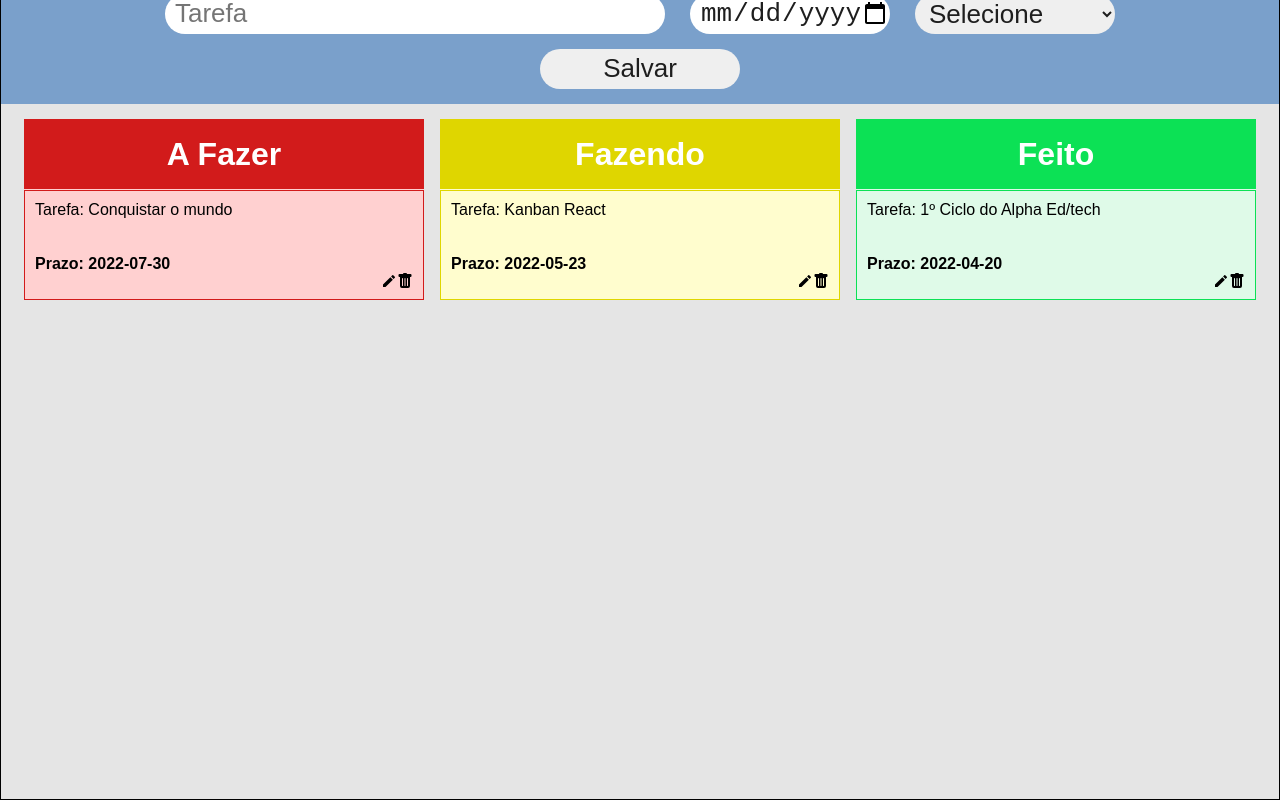
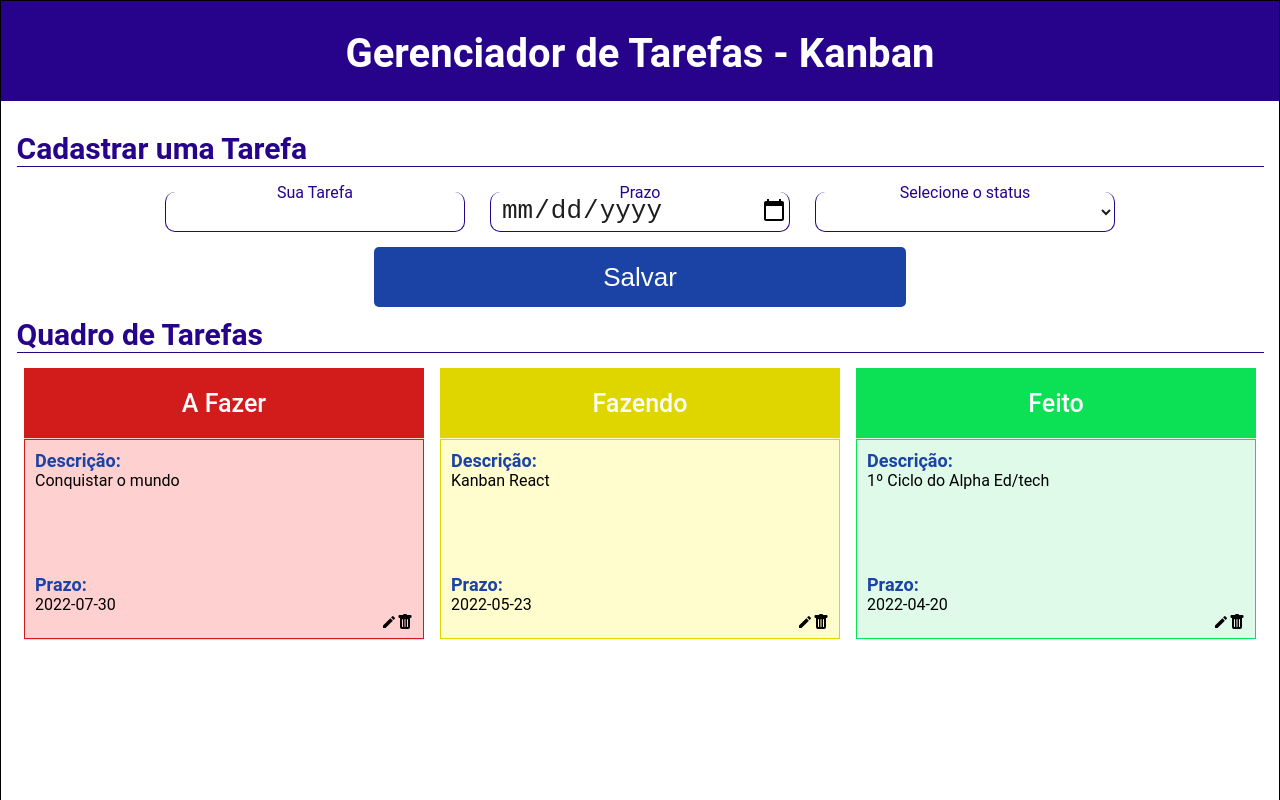
Before and after one commit to rodrigolfranca/kanban-react, a React (Create React App) app: page / in a window 1280 px wide. Shown: the top 800 px of the page. Built offline with nearby package versions, Linux system fonts and the light colour scheme; the HTML template or start-up script is replaced by a standard one.

Commit message:
style: done

```diff
--- a/src/components/Card/Card.jsx
+++ b/src/components/Card/Card.jsx
@@ -28,8 +28,10 @@ function Card(props) {
 
     return (
         <CardStyle className='card'>
-            <p>Tarefa: {props.description}</p>
-            <p>Prazo: { (todayDate < props.date || props.status === "2")? props.date : props.date+" - Tarefa Expirada"}</p>
+            <h2>Descrição:</h2>
+            <p className='CardDescription'>{props.description}</p>
+            <h2>Prazo:</h2>
+            <p>{ (todayDate < props.date || props.status === "2")? props.date : props.date+" - Tarefa Expirada"}</p>
             <div className='icons'>
                 <BsFillTrashFill onClick={cleanCard} />
                 <MdModeEditOutline onClick={updateCard} />
--- a/src/components/Card/style.js
+++ b/src/components/Card/style.js
@@ -1,20 +1,23 @@
 import Styled from 'styled-components'
 
 export const CardStyle = Styled.div`
-    margin: 0px;
+    margin: 0px 0px 1px 0px;
     border-collapse: collapse;
     padding: 10px;
     width: 100%;
-    height: fit-content;
-        p:first-child {
-            height: 54px;
+    height: 200px;
+        h2 {
+            color: #1B42A5;
+            font-style: normal;
+            font-weight: 500px;
+            font-size: 18px;
+            line-height: 21px;
+        }
+        .CardDescription {
+            height: 103px;
             overflow-y: scroll;
             font-weight: 400
         }
-        p {
-            font-weight: bold
-        }
-
         .icons {
             display: flex;
             flex-direction: row-reverse;
--- a/src/components/Form/Form.jsx
+++ b/src/components/Form/Form.jsx
@@ -1,18 +1,27 @@
 import React from 'react';
-import { StyledForm, StyledDescription, StyledDate, StyledStatus, StyledButton, FormContainer } from './style';
+import { StyledForm, StyledInput, StyledStatus, StyledNest, StyledButton, FormContainer } from './style';
 
 const Form = (props) => {
     return (
         <FormContainer>
             <StyledForm>
-                <StyledDescription type='text' name="description" placeholder='Tarefa' className="description" value={props.description} onInput={event => props.setDescription(event.target.value)} />
-                <StyledDate type='date' name="date" className="date" value={props.date} onInput={event => props.setDate(event.target.value)} />
-                <StyledStatus className="status" value={props.status} onChange={event => props.setStatus(event.target.value)}>
-                    <option value="-1">Selecione</option>
+                <StyledNest>
+                    <label for='description'>Sua Tarefa</label>
+                    <StyledInput type='text' name="description" className="description" value={props.description} onInput={event => props.setDescription(event.target.value)} />
+                </StyledNest>
+                <StyledNest>
+                    <label for='date'>Prazo</label>
+                    <StyledInput type='date' name="date" className="date" value={props.date} onInput={event => props.setDate(event.target.value)} />
+                </StyledNest>
+                <StyledNest>
+                    <label for='status'>Selecione o status</label>
+                <StyledStatus className="status" name='status' value={props.status} onChange={event => props.setStatus(event.target.value)}>
+                    <option value="-1"></option>
                     <option value="0">Para Fazer</option>
                     <option value="1">Fazendo</option>
                     <option value="2">Feito</option>
                 </StyledStatus>
+                </StyledNest>
                 <StyledButton type='button' className="addButton" value='Salvar' onClick={props.save}  />
             </StyledForm>
         </FormContainer>
--- a/src/components/Form/style.js
+++ b/src/components/Form/style.js
@@ -5,7 +5,6 @@ export const FormContainer = Styled.div`
     width: 100%;
     display: flex;
     justify-content: center;
-    background-color: #7aa0cb;
 `
 
 export const StyledForm = Styled.div`
@@ -16,53 +15,72 @@ export const StyledForm = Styled.div`
     justify-content: center;
     flex-wrap: wrap;
     column-gap: 25px;
-    row-gap: 10px;
-    background-color: #7aa0cb;
+    row-gap: 20px;
 `;
 
-export const StyledDescription = Styled.input`
+export const StyledNest = Styled.div`
     height: 40px;
-    width: 500px;
-    padding-left: 10px;
-    border-radius: 20px;
-    border:none;
+    width: 300px;
+    margin-top: 10px;
 
-    font-size: 26px;
-    color: #1e1e1e;
+    display: flex;
+    flex-direction: row;
+    flex-wrap: wrap;
+    align-content: center;
+    row-gap: -1px;
+
+        label {
+            width: 300px;
+            height: 1px;
+            color: #26038A;
+            z-index: +1;
+
+            text-align: center;
+        }
+
 `;
 
-export const StyledDate = Styled.input`
+export const StyledInput = Styled.input`
+    margin-top: 8px;
     height: 40px;
-    width: 200px;
+    width: 300px;
     padding-left: 10px;
-    border-radius: 20px;
-    border:none;
+    background: #FFFFFF;
+    border-width: 0px 1px 1px 1px;
+    border-style: solid;
+    border-color: #26038A;
+    border-radius: 10px;
 
     font-size: 26px;
     color: #1e1e1e;
 `;
 
 export const StyledStatus = Styled.select`
+    margin-top: 8px;
     height: 40px;
-    width: 200px;
+    width: 300px;
     padding-left: 10px;
-    border-radius: 20px;
-    border:none;
+    background: #FFFFFF;
+    border-width: 0px 1px 1px 1px;
+    border-style: solid;
+    border-color: #26038A;
+    border-radius: 10px;
 
     font-size: 26px;
     color: #1e1e1e;
 `;
 
 export const StyledButton = Styled.input`
-    height: 40px;
-    width: 200px;
+    width: 532px;
+    height: 60px;
 
     text-align: center;
-    border-radius: 20px;
+    background: #1B42A5;
+    border-radius: 5px;
     border:none;
 
     cursor: pointer;
 
     font-size: 26px;
-    color: #1e1e1e;
+    color: #ffffff;
 `;
--- a/src/components/Main/Main.jsx
+++ b/src/components/Main/Main.jsx
@@ -57,13 +57,15 @@ const Main = () => {
     return (
         <>
             <StyledMain>
-                <h1>Kanban</h1>
+                <h1>Gerenciador de Tarefas - Kanban</h1>
+                <h4>Cadastrar uma Tarefa</h4>
                 <Form
                     date={date} setDate={setDate}
                     description={description} setDescription={setDescription}
                     status={status} setStatus={setStatus}
                     save={save}
                 />
+                <h4>Quadro de Tarefas</h4>
                 <Section
                     tasks={tasks} setTasks={setTasks}
                     handle={handleChange}
--- a/src/components/Main/style.js
+++ b/src/components/Main/style.js
@@ -3,8 +3,8 @@ import Styled from "styled-components";
 export const StyledMain = Styled.div`
     margin: 0 auto;
     width: 100%;
-    height: 100vh;
-    background-color:#E5E5E5;
+    height: fit-content;
+    background-color:#FFFFFF;
 
     display:flex;
     justify-content: center;
@@ -12,4 +12,28 @@ export const StyledMain = Styled.div`
     flex-wrap:wrap;
 
     border: 1px black solid;
+        h1 {
+            width: 100%;
+            height: 100px;
+            text-align: center;
+            background: #26038A;
+            padding-top: 29px;
+
+            font-style: normal;
+            font-weight: 700;
+            font-size: 40px;
+            line-height: 47px;
+            color: #FFFFFF;
+        }
+        h4 {
+            font-style: normal;
+            font-weight: 700;
+            font-size: 30px;
+            line-height: 35px;
+            margin: 30px 0 0px;
+            color: #26038A;
+
+            width: 1247px;
+            border-bottom: 1px solid #26038A
+        }
 `
--- a/src/components/Section/Section.jsx
+++ b/src/components/Section/Section.jsx
@@ -6,7 +6,7 @@ const Section = (props) => {
     return (
         <StyledSection>
             <StyledTodo className="todo">
-                <h1>A Fazer</h1>
+                <h3>A Fazer</h3>
                 {
                     props.tasks.map((task, index) => {
                         if (task.status === '0') return <Card
@@ -21,7 +21,7 @@ const Section = (props) => {
                 }
             </StyledTodo>
             <StyledDoing className="doing">
-                <h1>Fazendo</h1>
+                <h3>Fazendo</h3>
                 {
                     props.tasks.map((task, index) => {
                         if (task.status === '1') return <Card
@@ -36,7 +36,7 @@ const Section = (props) => {
                 }
             </StyledDoing>
             <StyledDone className="done">
-                <h1>Feito</h1>
+                <h3>Feito</h3>
                 {
                     props.tasks.map((task, index) => {
                         if (task.status === '2') return <Card
--- a/src/components/Section/style.js
+++ b/src/components/Section/style.js
@@ -1,6 +1,7 @@
 import styled from 'styled-components';
 
 export const StyledSection = styled.div`
+    margin: 0;
     padding: 15px;
     width: 1300px;
     height: 750px;
@@ -12,13 +13,20 @@ export const StyledTodo = styled.div`
     height:fit-content;
     width: 400px;
     background-color: #FFD0D0;
-        h1{
+        h3{
             height: 70px;
             background-color: #D21B1B;
             color: white;
             text-align: center;
-            padding-top: 17px;
+            padding-top: 21px;
             margin-bottom: 1px;
+
+            font-style: normal;
+            font-weight: 500;
+            font-size: 25px;
+            line-height: 29px;
+            text-align: center;
+
         }
         .card{
             border: 1px solid #D21B1B;
@@ -29,13 +37,19 @@ export const StyledDoing = styled.div`
     height:fit-content;
     width: 400px;
     background-color: #FFFDCE;
-        h1{
+        h3{
             height: 70px;
             background-color: #DFD600;
             color: white;
             text-align: center;
-            padding-top: 17px;
+            padding-top: 21px;
             margin-bottom: 1px;
+
+            font-style: normal;
+            font-weight: 500;
+            font-size: 25px;
+            line-height: 29px;
+            text-align: center;
         }
         .card{
             border: 1px solid #DFD600;
@@ -46,13 +60,19 @@ export const StyledDone = styled.div`
     height:fit-content;
     width: 400px;
     background-color: #DFFAE8;
-        h1{
+        h3{
             height: 70px;
             background-color: #0CE155;
             color: white;
             text-align: center;
-            padding-top: 17px;
+            padding-top: 21px;
             margin-bottom: 1px;
+
+            font-style: normal;
+            font-weight: 500;
+            font-size: 25px;
+            line-height: 29px;
+            text-align: center;
         }
         .card{
             border: 1px solid #0CE155;
--- a/src/style/style.js
+++ b/src/style/style.js
@@ -1,7 +1,7 @@
 import {createGlobalStyle} from 'styled-components'
 
 <style>
-    @import url('https://fonts.googleapis.com/css2?family=Oxygen&display=swap');
+@import url('https://fonts.googleapis.com/css2?family=Roboto&display=swap');
 </style>
 
 export const GlobalStyle = createGlobalStyle`
@@ -12,7 +12,7 @@ export const GlobalStyle = createGlobalStyle`
     }
 
     body{
-        background-color: #E5E5E5;
-        font-family: "Oxygen", Arial, Helvetica, sans-serif;
+        background-color: #FFFFFF;
+        font-family: 'Roboto', sans-serif;
     }
 `;
```
